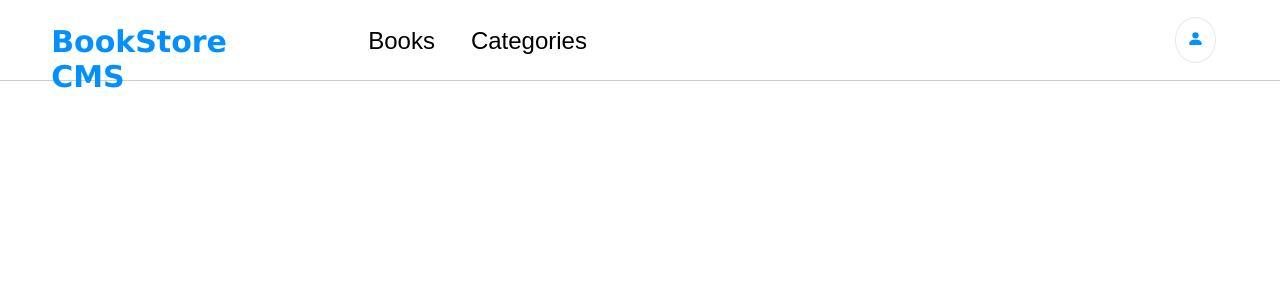
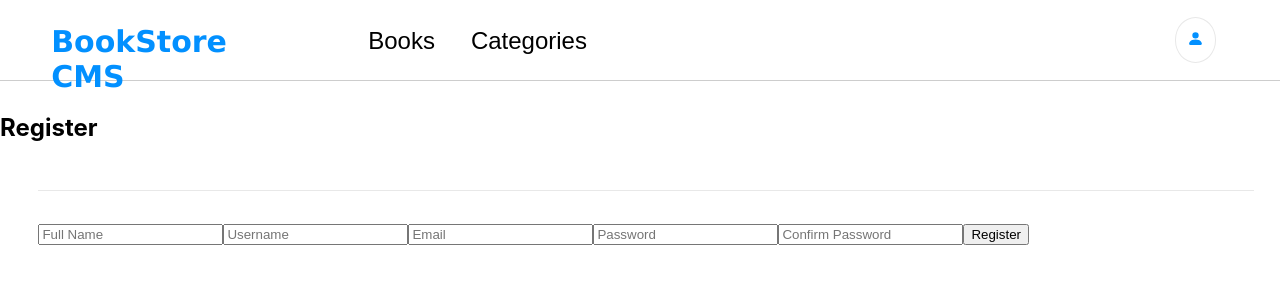
Before and after one commit to Booze33/Book-Store, a React (Create React App) app: page /sign_up in a window 1280 px wide. Shown: the top 300 px of the page. Built offline with nearby package versions, Linux system fonts and the light colour scheme.

Commit message:
Add user auth

```diff
--- a/src/App.js
+++ b/src/App.js
@@ -3,6 +3,8 @@ import { Route, Routes, BrowserRouter } from 'react-router-dom';
 import Nav from './components/navigation/nav';
 import Category from './components/Category/category';
 import Books from './components/Display/display';
+import Welcome from './components/Welcome/welcome';
+import Register from './components/auth/register';
 
 function App() {
   return (
@@ -10,8 +12,10 @@ function App() {
       <BrowserRouter>
         <Nav />
         <Routes>
-          <Route path="/" element={<Books />} />
+          <Route path="/" element={<Welcome />} />
+          <Route path="/books" element={<Books />} />
           <Route path="/categories" element={<Category />} />
+          <Route path="/sign_up" element={<Register />} />
         </Routes>
       </BrowserRouter>
     </>
--- /dev/null
+++ b/src/components/Welcome/welcome.js
@@ -0,0 +1,14 @@
+function Welcome() {
+  return (
+    <div>
+      <h1>Welcome</h1>
+      <p>
+        To create API functions to handle registration, login, and logout in your React application,
+        you can use libraries like Axios to make HTTP requests to your backend server.
+        Here are examples of these functions
+      </p>
+    </div>
+  );
+}
+
+export default Welcome;
--- /dev/null
+++ b/src/components/auth/register.js
@@ -0,0 +1,90 @@
+import React, { useState, useEffect } from 'react';
+import { useDispatch, useSelector } from 'react-redux';
+import { useNavigate } from 'react-router-dom';
+import { registerUser } from '../../redux/auth/authSlice';
+
+const Register = () => {
+  const dispatch = useDispatch();
+  const authStatus = useSelector((state) => state.auth.status);
+  const authError = useSelector((state) => state.auth.error);
+  const navigate = useNavigate();
+
+  const [formData, setFormData] = useState({
+    full_name: '',
+    username: '',
+    email: '',
+    password: '',
+    password_confirmation: '',
+  });
+
+  const handleInputChange = (e) => {
+    const { name, value } = e.target;
+    setFormData({ ...formData, [name]: value });
+  };
+
+  const handleRegister = async () => {
+    try {
+      await dispatch(registerUser(formData));
+      // If registration is successful (status is 'succeeded'), redirect to the home page
+      if (authStatus === 'succeeded') {
+        navigate('/books');
+      }
+    } catch (error) {
+      // Handle errors if needed
+    }
+  };
+
+  useEffect(() => {
+    // If the user is already authenticated, redirect them to the home page
+    if (authStatus === 'succeeded') {
+      navigate('/books');
+    }
+  }, [authStatus, navigate]);
+
+  return (
+    <div>
+      <h2>Register</h2>
+      <form>
+        <input
+          type="text"
+          name="full_name"
+          placeholder="Full Name"
+          value={formData.full_name}
+          onChange={handleInputChange}
+        />
+        <input
+          type="text"
+          name="username"
+          placeholder="Username"
+          value={formData.username}
+          onChange={handleInputChange}
+        />
+        <input
+          type="email"
+          name="email"
+          placeholder="Email"
+          value={formData.email}
+          onChange={handleInputChange}
+        />
+        <input
+          type="password"
+          name="password"
+          placeholder="Password"
+          value={formData.password}
+          onChange={handleInputChange}
+        />
+        <input
+          type="password"
+          name="password_confirmation"
+          placeholder="Confirm Password"
+          value={formData.password_confirmation}
+          onChange={handleInputChange}
+        />
+        <button onClick={handleRegister} type="button">Register</button>
+      </form>
+      {authStatus === 'failed' && <p>Error: {authError}</p>}
+    </div>
+  );
+};
+
+export default Register;
--- a/src/components/navigation/nav.js
+++ b/src/components/navigation/nav.js
@@ -10,7 +10,7 @@ function Nav() {
         <h1 className="h1">BookStore CMS</h1>
         <nav>
           <button className="button-2" type="button">
-            <Link className="nav-button" to="/">Books</Link>
+            <Link className="nav-button" to="/books">Books</Link>
           </button>
           <button className="button-2" type="button">
             <Link className="nav-button" to="/categories">Categories</Link>
--- /dev/null
+++ b/src/redux/auth/api_url.js
@@ -0,0 +1,34 @@
+/* eslint-disable no-useless-catch */
+import axios from 'axios';
+
+const BASE_URL = 'http://localhost:3001';
+
+// API function for user registration
+export const registerUserAPI = async (userData) => {
+  try {
+    const response = await axios.post(`${BASE_URL}/registrations`, { user: userData });
+    return response.data;
+  } catch (error) {
+    throw error;
+  }
+};
+
+// API function for user login
+export const loginUserAPI = async (credentials) => {
+  try {
+    const response = await axios.post(`${BASE_URL}/users/sign_in`, { user: credentials });
+    return response.data;
+  } catch (error) {
+    throw error;
+  }
+};
+
+// API function for user logout
+export const logoutUserAPI = async () => {
+  try {
+    const response = await axios.delete(`${BASE_URL}/sessions/logout`);
+    return response.data;
+  } catch (error) {
+    throw error;
+  }
+};
--- /dev/null
+++ b/src/redux/auth/authSlice.js
@@ -0,0 +1,70 @@
+import { createSlice, createAsyncThunk } from '@reduxjs/toolkit';
+import { loginUserAPI, registerUserAPI, logoutUserAPI } from './api_url';
+
+// Define initial state
+const initialState = {
+  user: null,
+  status: 'idle',
+  error: null,
+};
+
+// Create async thunks for registration, login, and logout
+export const registerUser = createAsyncThunk('auth/register', async (userData) => {
+  const response = await registerUserAPI(userData);
+  console.log(response);
+  return response.data;
+});
+
+export const loginUser = createAsyncThunk('auth/login', async (credentials) => {
+  const response = await loginUserAPI(credentials);
+  console.log(response);
+  return response.data;
+});
+
+export const logoutUser = createAsyncThunk('auth/logout', async () => {
+  await logoutUserAPI();
+});
+
+// Create the authentication slice
+const authSlice = createSlice({
+  name: 'auth',
+  initialState,
+  reducers: {},
+  extraReducers: (builder) => {
+    builder
+      .addCase(registerUser.pending, (state) => {
+        state.status = 'loading';
+      })
+      .addCase(registerUser.fulfilled, (state, action) => {
+        state.status = 'succeeded';
+        state.user = action.payload;
+        state.error = null;
+      })
+      .addCase(registerUser.rejected, (state, action) => {
+        state.status = 'failed';
+        state.error = action.error.message;
+      })
+      .addCase(loginUser.pending, (state) => {
+        state.status = 'loading';
+      })
+      .addCase(loginUser.fulfilled, (state, action) => {
+        state.status = 'succeeded';
+        state.user = action.payload;
+        state.error = null;
+      })
+      .addCase(loginUser.rejected, (state, action) => {
+        state.status = 'failed';
+        state.error = action.error.message;
+      })
+      .addCase(logoutUser.pending, (state) => {
+        state.status = 'loading';
+      })
+      .addCase(logoutUser.fulfilled, (state) => {
+        state.status = 'idle';
+        state.user = null;
+        state.error = null;
+      });
+  },
+});
+
+export default authSlice.reducer;
--- a/src/redux/store.js
+++ b/src/redux/store.js
@@ -1,11 +1,13 @@
 import { configureStore } from '@reduxjs/toolkit';
 import booksReducer from './books/bookSplice';
 import categoriesReducer from './category/categorySplice';
+import authReducer from './auth/authSlice';
 
 const store = configureStore({
   reducer: {
     books: booksReducer,
     categories: categoriesReducer,
+    auth: authReducer,
   },
 });
 
```
